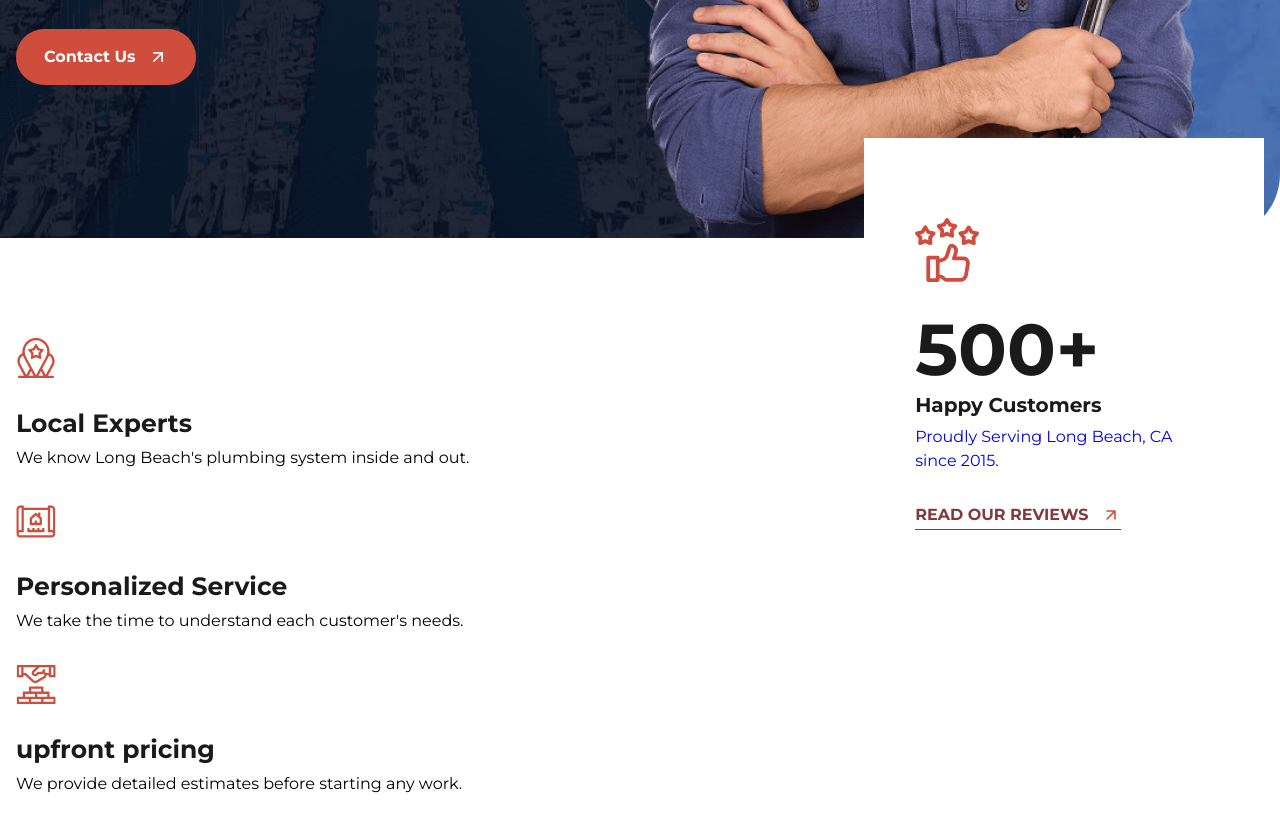
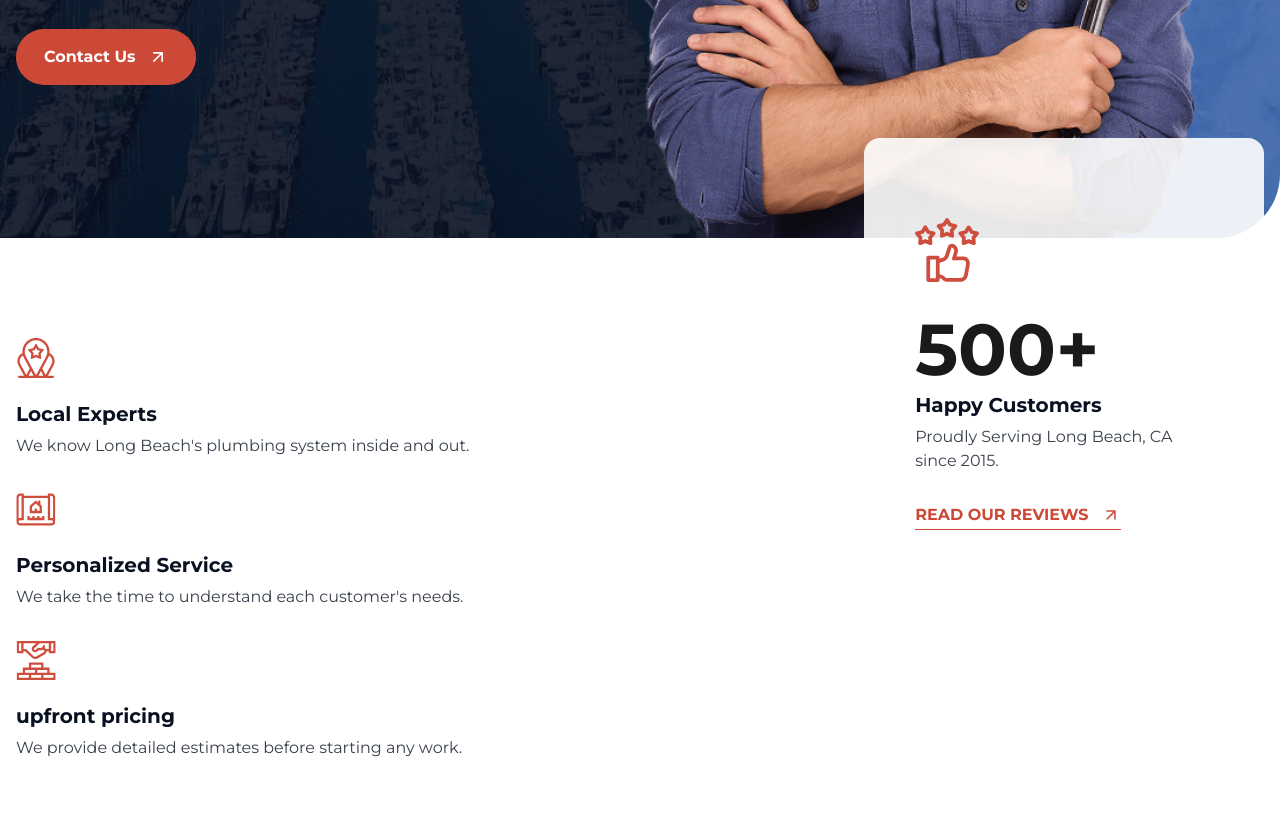
Before and after one commit to longbeachwebworks/Nicks-Quality-Plumbing, a plain HTML site: page index.html in a window 1280 px wide. Shown: the part 700-1532 px from the top of the page. Drawn offline with Linux system fonts and the light colour scheme; a script that the page names is missing.

Commit message:
Mo Edits

```diff
--- a/css/core-styles.css
+++ b/css/core-styles.css
@@ -5,7 +5,7 @@
 @media only screen and (min-width: 0rem) {
   :root {
     --primaryBlue: #234582;
-    --primaryRed: #cf4d3d;
+    --primaryRed: #cd4937;
     --black: #081021;
     --white: #fff;
     --bodyCopyDark: #39404d;
@@ -93,7 +93,6 @@
   li,
   a {
     font-size: var(--bodyFontSize);
-    line-height: 1.8em;
     margin: 0;
     text-wrap: pretty;
   }
@@ -151,8 +150,12 @@
     gap: 0.75rem;
     position: relative;
     z-index: 1;
-    transition: color 0.3s;
+    transition: color, transform 0.3s;
     border-radius: 32rem;
+  }
+  .cs-button-solid:hover,
+  .cs-button-border:hover {
+    transform: scale(0.95);
   }
   .skip {
     position: absolute;
@@ -941,7 +944,7 @@
     justify-content: center;
     align-items: center;
     gap: 0.625rem;
-    transition: color 0.3s, background-color 0.3s;
+    transition: transform 300ms;
     border-radius: 32rem;
   }
   #cs-navigation .cs-button-border .cs-icon {
--- a/css/index.css
+++ b/css/index.css
@@ -6,7 +6,7 @@
 @media only screen and (min-width: 0rem) {
   #hero-2274 {
     /* 150px - 350px Top */
-    padding: clamp(9rem, 30.95vw, 21.875rem) 1rem 0;
+    padding: clamp(10rem, 30.95vw, 21.875rem) 1rem 0;
     overflow: hidden;
     position: relative;
     z-index: 10;
@@ -67,6 +67,7 @@
     align-items: flex-end;
     position: relative;
     z-index: 7;
+    margin-top: -4rem;
   }
   #hero-2274 .cs-picture img {
     width: 100%;
@@ -190,7 +191,7 @@
     max-width: 80rem;
     margin: 0;
     padding: 0;
-    background-color: #fff;
+    /* background-color: var(--white); */
     display: grid;
     grid-template-columns: repeat(12, 1fr);
     row-gap: 2rem;
@@ -215,7 +216,7 @@
     width: 4rem;
     margin-bottom: 1.5rem;
   }
-  #Hservices-2274 .cs-item:last-of-type .cs-h3 {
+  #Hservices-2274 .cs-item:last-of-type .cs-h2 {
     font-size: 1.25rem;
   }
   #Hservices-2274 .cs-item:last-of-type .cs-item-text {
@@ -235,12 +236,13 @@
     font-weight: 700;
     margin: 0;
     padding: 0 0 0.25rem 0;
-    border-bottom: 1px solid var(--primary);
-    color: var(--primary);
+    border-bottom: 1px solid var(--primaryRed);
+    color: var(--primaryRed);
     display: inline-flex;
     justify-content: center;
     align-items: center;
     gap: 0.75rem;
+    transition: transform 300ms;
   }
   #Hservices-2274 .cs-background {
     width: 100%;
@@ -255,13 +257,14 @@
     content: "";
     width: 100%;
     height: 100%;
-    background: #fff;
-    opacity: 1;
+    background: var(--white);
+    opacity: 0.9;
     display: block;
     position: absolute;
     top: 0;
     left: 0;
     z-index: -1;
+    border-radius: 1rem;
   }
   #Hservices-2274 .cs-background img {
     width: 100%;
@@ -284,14 +287,13 @@
     height: auto;
     margin: 0 0 1.25rem 0;
   }
-  #Hservices-2274 .cs-h3 {
-    /* 20px - 25px */
-    font-size: clamp(1.25rem, 2vw, 1.5625rem);
+  #Hservices-2274 .cs-h2 {
+    font-size: 1.25rem;
     font-weight: 700;
     text-align: inherit;
     line-height: 1.2em;
     margin: 0 0 0.5rem 0;
-    color: var(--headerColor);
+    color: var(--black);
     transition: color 0.3s;
   }
   #Hservices-2274 .cs-item-text {
@@ -300,7 +302,7 @@
     text-align: inherit;
     line-height: 1.5em;
     margin: 0;
-    color: var(--bodyTextColor);
+    color: var(--bodyCopyDark);
     transition: color 0.3s, opacity 0.3s;
   }
 }
--- a/index.html
+++ b/index.html
@@ -44,6 +44,8 @@
 
     <!-- Preload -->
     <link rel="preload" as="image" href="assets/svg/nqp-temp-logo.svg" />
+    <link rel="preload" href="assets/webp/hero-bg-desktop.webp" as="image" />
+    <link rel="preload" href="assets/webp/hero-bg-mobile.webp" as="image" />
     <link
       rel="preload"
       as="font"
@@ -344,7 +346,7 @@
                 width="40"
                 height="40"
                 aria-hidden="true" />
-              <h3 class="cs-h3">Local Experts</h3>
+              <h2 class="cs-h2">Local Experts</h2>
               <p class="cs-item-text">
                 We know Long Beach's plumbing system inside and out.
               </p>
@@ -358,7 +360,7 @@
                 width="40"
                 height="40"
                 aria-hidden="true" />
-              <h3 class="cs-h3">Personalized Service</h3>
+              <h2 class="cs-h2">Personalized Service</h2>
               <p class="cs-item-text">
                 We take the time to understand each customer's needs.
               </p>
@@ -372,13 +374,13 @@
                 width="40"
                 height="40"
                 aria-hidden="true" />
-              <h3 class="cs-h3">upfront pricing</h3>
+              <h2 class="cs-h2">upfront pricing</h2>
               <p class="cs-item-text">
                 We provide detailed estimates before starting any work.
               </p>
             </li>
             <li class="cs-item">
-              <a href="" class="cs-link">
+              <a href="/reviews.html" class="cs-link">
                 <img
                   class="cs-icon"
                   src="/assets/svg/thumb-star-icon-red.svg"
@@ -388,7 +390,7 @@
                   height="40"
                   aria-hidden="true" />
                 <span class="cs-number">500+</span>
-                <h3 class="cs-h3">Happy Customers</h3>
+                <h2 class="cs-h2">Happy Customers</h2>
                 <p class="cs-item-text">
                   Proudly Serving Long Beach, CA since 2015.
                 </p>
```
